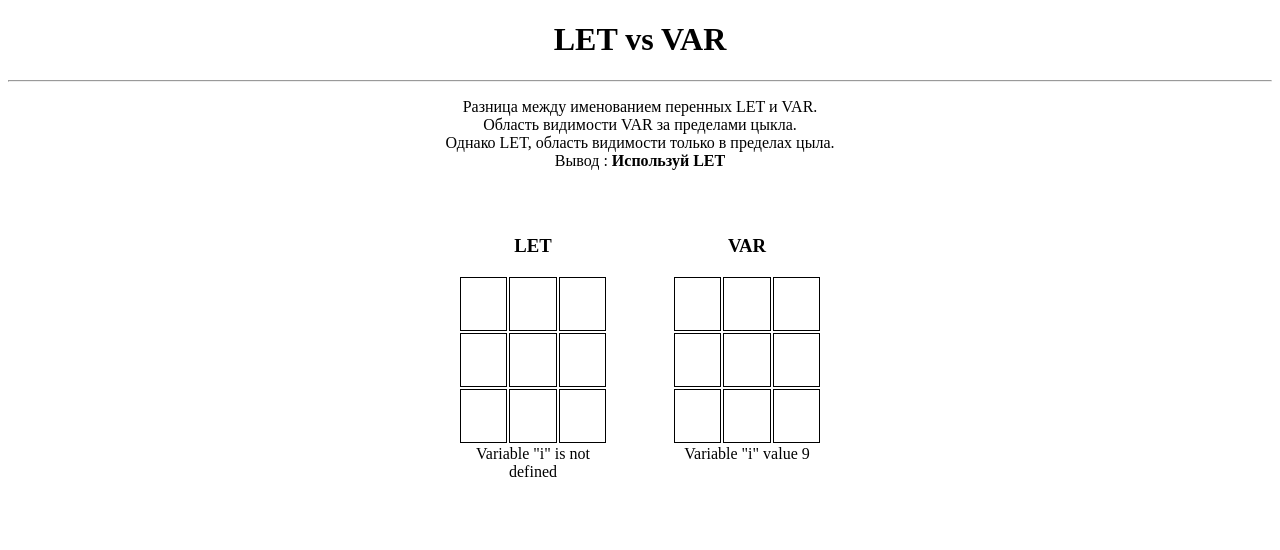
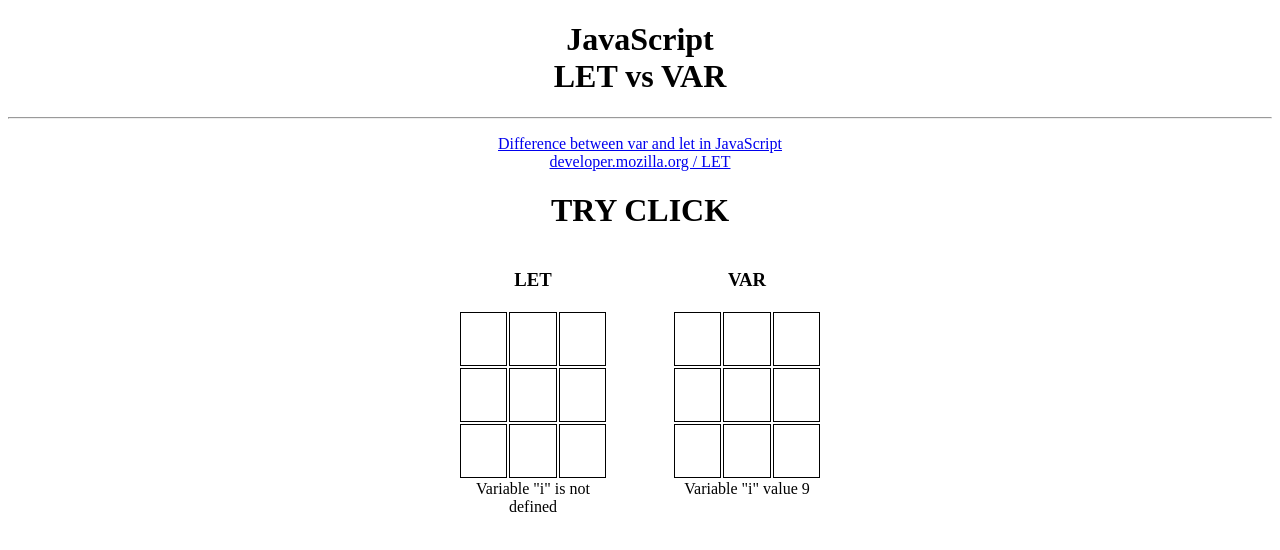
Before and after one commit to semenov-anton-a/js-let-vs-var, a plain HTML site: page index.html in a window 1280 px wide. Drawn offline with Linux system fonts and the light colour scheme.

Commit message:
Update index.html

```diff
--- a/index.html
+++ b/index.html
@@ -1,4 +1,3 @@
-
 <!DOCTYPE html>
 <html lang="en">
 <head>
@@ -8,9 +7,9 @@
     <title>JavaScript var VS let</title>
 </head>
 <body>
-    <h1>LET vs VAR</h1>
+    <h1>JavaScript<br/>LET vs VAR</h1>
     <hr/>
-    <p>
+    <!-- <p>
         Разница между именованием перенных LET и VAR.
         <br>
         Область видимости VAR за пределами цыкла.<br/>
@@ -18,6 +17,15 @@
         <br/>
         Вывод : <strong>Используй LET</strong>
 
+    </p> -->
+    <p>
+        <a href="https://www.geeksforgeeks.org/difference-between-var-and-let-in-javascript/#:~:text=var%20and%20let%20are%20both,program%20as%20compared%20to%20let.">
+            Difference between var and let in JavaScript
+        </a>
+        <br/>
+        <a href="https://developer.mozilla.org/en/docs/Web/JavaScript/Reference/Statements/let">
+            developer.mozilla.org / LET
+        </a>
     </p>
     <style>
         body{
@@ -32,14 +40,14 @@
         div{
             width: 150px;
             /* height: 100%; */
-            padding: 30px;
+            padding: 0 30px;
             /* margin: 20px 00px; */
             text-align: center;
             display: inline-table;
         }
     </style>
-
-    <div class="let_exsaple">
+<h1>TRY CLICK</h1>
+<div class="let_exsaple">
         <h3>LET</h3>
         <table>
             <tr>
```
